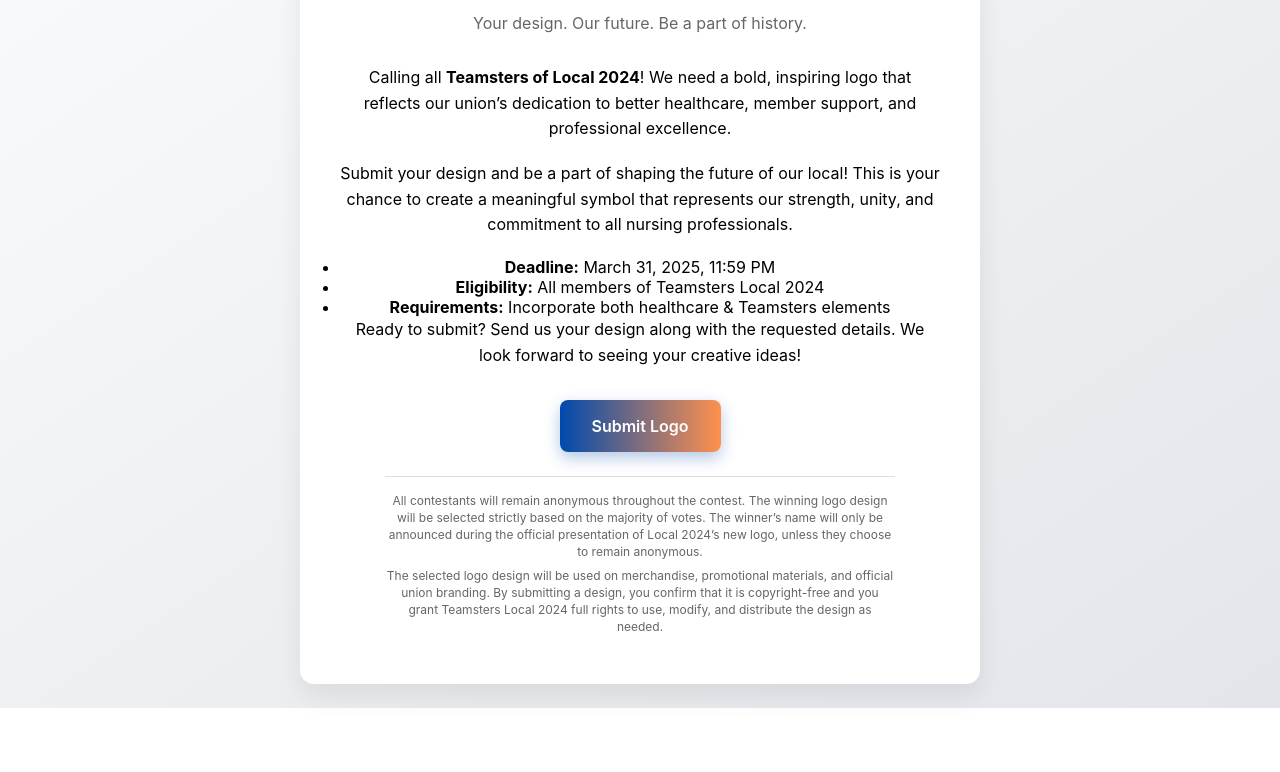
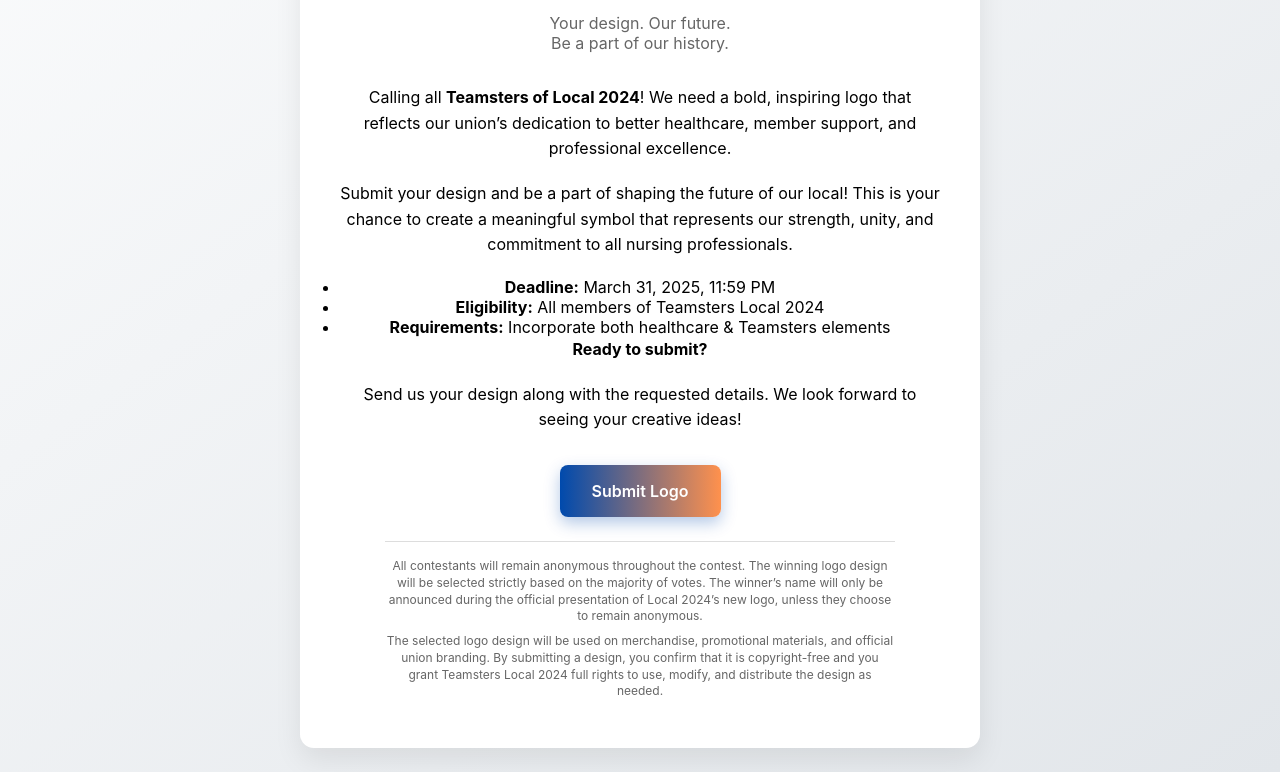
Before and after one commit to sazmatic/logo, a plain HTML site: page index.html in a window 1280 px wide. Shown: the part 146-918 px from the top of the page. Before the commit the page ends 854 px from the top, so only its background shows below. Drawn offline with Linux system fonts and the light colour scheme.

Commit message:
Update index.html

```diff
--- a/index.html
+++ b/index.html
@@ -17,7 +17,7 @@
         <h2 class="logo-contest">★ Logo Contest ★</h2>
       </div>
 
-      <p class="subtitle">Your design. Our future. Be a part of history.</p>
+      <p class="subtitle">Your design. Our future.<br>Be a part of our history.</p>
 
       <div class="contest-details">
         <p>
@@ -36,10 +36,11 @@
           <li><strong>Requirements:</strong> Incorporate both healthcare & Teamsters elements</li>
         </ul>
 
-        <p>
-          Ready to submit? Send us your design along with the requested details.
-          We look forward to seeing your creative ideas!
-        </p>
+        <!-- Separated "Ready to Submit?" Section -->
+        <div class="submission-section">
+          <p><strong>Ready to submit?</strong></p>
+          <p>Send us your design along with the requested details. We look forward to seeing your creative ideas!</p>
+        </div>
       </div>
 
       <!-- Isolated Email Button -->
```
